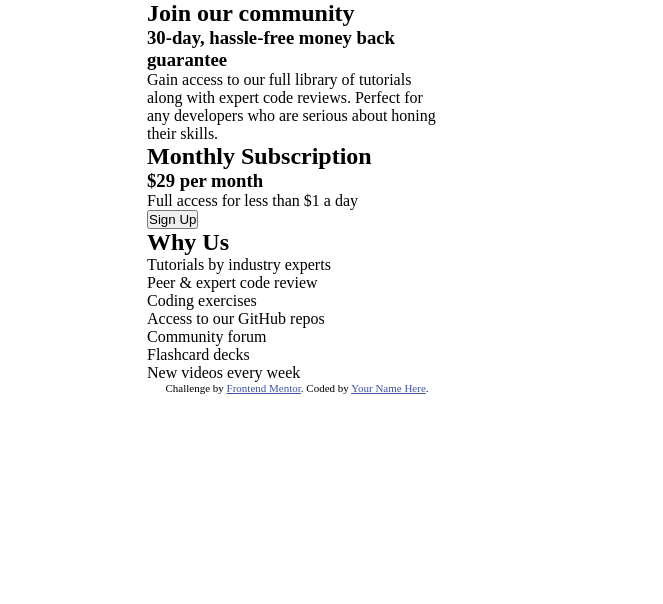
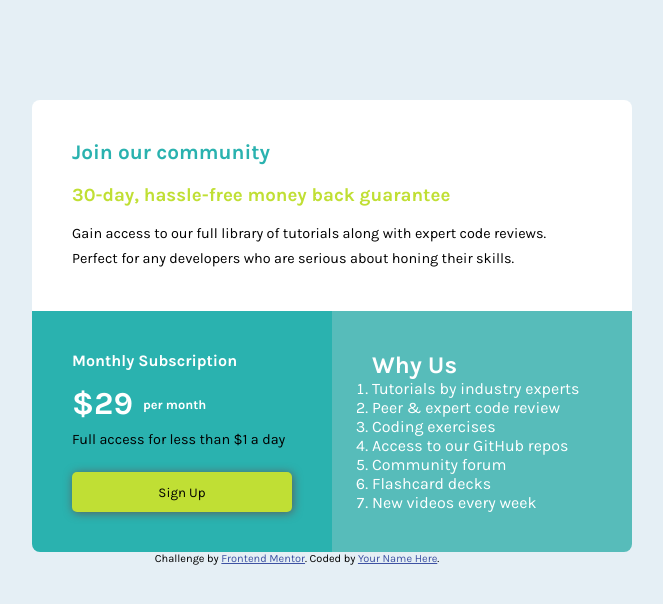
Before and after one commit to patrick-nsolo/single-price-grid-component-master, a plain HTML site: page index.html in a window 1280 px wide. Shown: the whole page, without its empty margins (343-1006 px from the left). Drawn offline with Linux system fonts and the light colour scheme.

Commit message:
Single price grid component
Learned how to use columns etc

```diff
--- a/index.html
+++ b/index.html
@@ -21,28 +21,36 @@
 </head>
 <body>
   <main>
+    <div class="grid_container">
       <div class="card top-card">
-      <h2>Join our community</h2>
-      <h3>30-day, hassle-free money back guarantee</h3>
-      <p>Gain access to our full library of tutorials along with expert code reviews.
+        <h2 class="join">Join our community</h2>
+        <h3 class="guarantee">30-day, hassle-free money back guarantee</h3>
+        <p class="text">Gain access to our full library of tutorials along with expert code reviews.<br>
           Perfect for any developers who are serious about honing their skills.</p>
       </div>
+    <!--<div class="bottom_cards">-->
+      <div class="inner_grid">
       <div class="card mid-card">
-      <h2>Monthly Subscription</h2>
-      <h3>&dollar;29 <span>per month</span></h3>
-      <p>Full access for less than &dollar;1 a day</p>
+        <h2 class="subscription">Monthly Subscription</h2>
+        <h3 class="price">&dollar;29 <span class="month">per month</span></h3>
+        <p class="full_access">Full access for less than &dollar;1 a day</p>
         <button>Sign Up</button>
       </div>
+
       <div class="card bottom-card">
         <h2>Why Us</h2>
-      <p>Tutorials by industry experts</p>
-      <p>Peer &amp; expert code review</p>
-      <p>Coding exercises</p>
-      <p>Access to our GitHub repos</p>
-      <p>Community forum</p>
-      <p>Flashcard decks</p>
-      <p>New videos every week</p>
+        <ol class="reasons">
+          <li>Tutorials by industry experts</li>
+          <li>Peer &amp; expert code review</li>
+          <li>Coding exercises</li>
+          <li>Access to our GitHub repos</li>
+          <li>Community forum</li>
+          <li>Flashcard decks</li>
+          <li>New videos every week</li>
+        </ol>
       </div>
+      </div>
+    </div><!--</div>-->
   </main>
   <footer>
     <p class="attribution">
--- a/styles/media.css
+++ b/styles/media.css
@@ -0,0 +1,5 @@
+@media screen and (min-width:600px){
+
+
+
+}
--- a/styles/style.css
+++ b/styles/style.css
@@ -3,6 +3,7 @@
 *{
     padding: 0;
     margin:0;
+    font-family: karla;
 }
 Img{
     max-inline-size: 100%;
@@ -11,12 +12,90 @@ Img{
 :root{
     --Cyan: hsl(179, 62%, 43%);
     --BrightYellow: hsl(71, 73%, 54%);
-    --LightGray: hsl(204, 43%, 93%);
-    --GrayishBlue: hsl(218, 22%, 67%);
+    --LightGray: hsl(0, 0%, 71%);
+    --GrayishBlue: hsl(220, 71%, 92%);
+}
+body{
+    background-color: hsl(204, 43%, 93%);
 }
 main{
-    width:300px;
-    display: block;
-    margin-left: auto;
-    margin-right: auto;
+    display: flex;
+    justify-content: center;
+    margin-left: 70px;
+    margin-top: 100px;
 }
+button{
+    background-color: var(--BrightYellow);
+    width: 220px;
+    height: 40px;
+    margin-top:20px ;
+    border-style: none;
+    border-radius: 5px;
+    box-shadow: 1px 1px 10px hsl(0, 0%, 36%);
+}
+.grid_container{
+    display: grid;
+    grid-template-columns:  auto;
+
+}
+.inner_grid{
+    display: grid;
+    grid-template-columns:  300px 300px;
+}
+/*Styling for seperate cards*/
+.top-card{
+    background-color: rgb(255, 255, 255);
+    padding: 40px;
+    width: 520px;
+    border-radius:8px 8px 0 0 ;
+}
+.mid-card{
+    background-color: hsl(179, 62%, 43%);
+    padding: 40px;
+    border-radius:0 0 0 8px ;
+}
+.bottom-card{
+    background-color: hsl(179, 43%, 54%);
+    padding: 40px;
+    border-radius: 0 0 8px 0;
+    color: white;
+}
+/*Styling for seperate cards*/
+/*font Styling */
+.join{
+    color:var(--Cyan);
+    font-size: 1.3rem;
+}
+.guarantee{
+    color:var(--BrightYellow);
+    margin-top: 20px;
+}
+.text{
+    font-size: 0.9rem;
+    line-height: 25px;
+    margin-top: 15px;
+}
+.subscription{
+    color: white;
+    font-size: 1rem;
+}
+.price{
+    font-size: 2rem;
+    display: flex;
+    color: white;
+    margin-top: 15px;
+
+}
+.month{
+    font-size: 0.8rem;
+    margin-left: 10px;
+    margin-top: 12px;
+    font-weight: 100px;
+}
+.full_access{
+    font-size: 0.9rem;
+    line-height: 25px;
+    margin-top: 5px;
+}
+/*font Styling */
+/*bottom-card styling */
```
Lines whose indentation alone changed are shown as unchanged.
